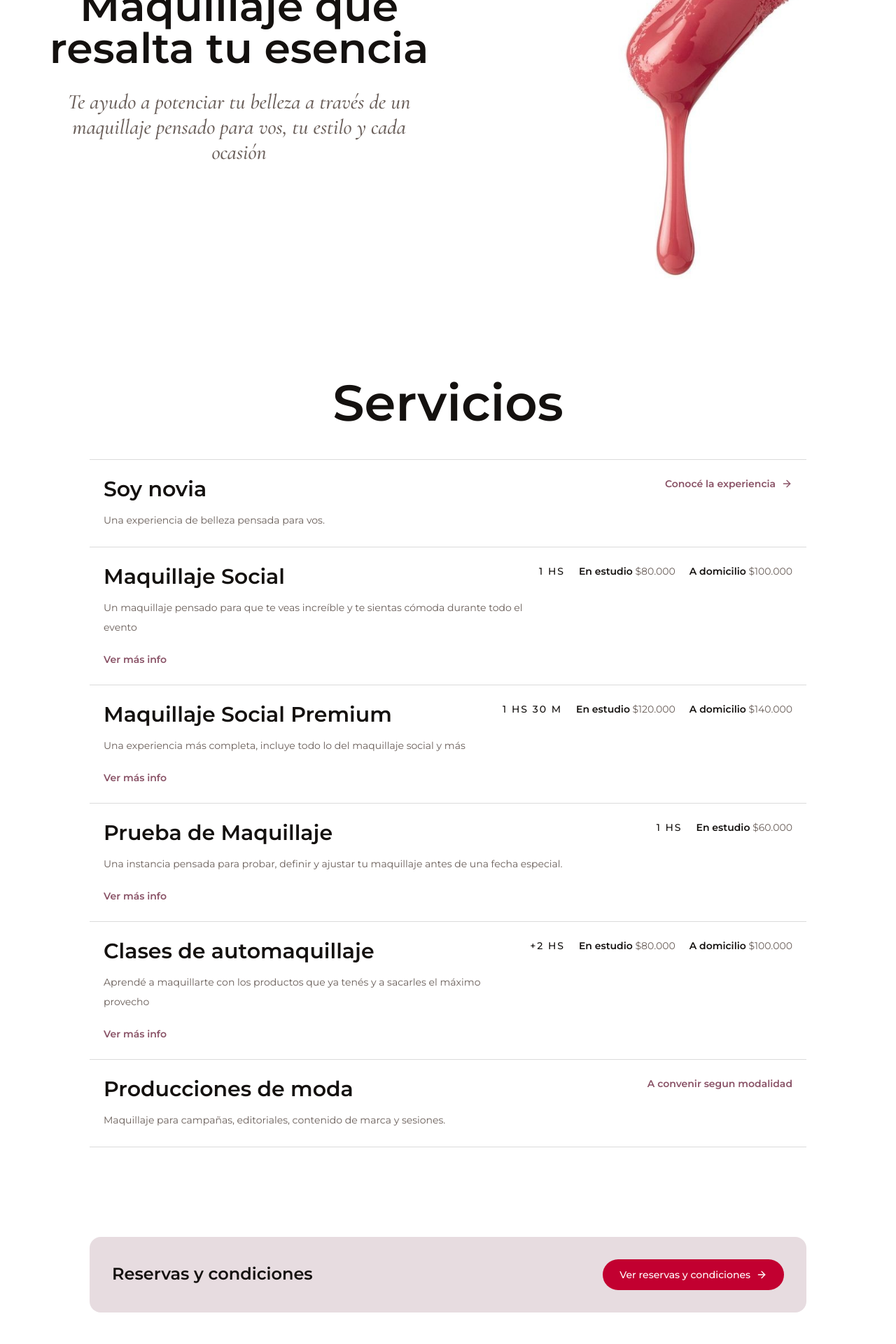
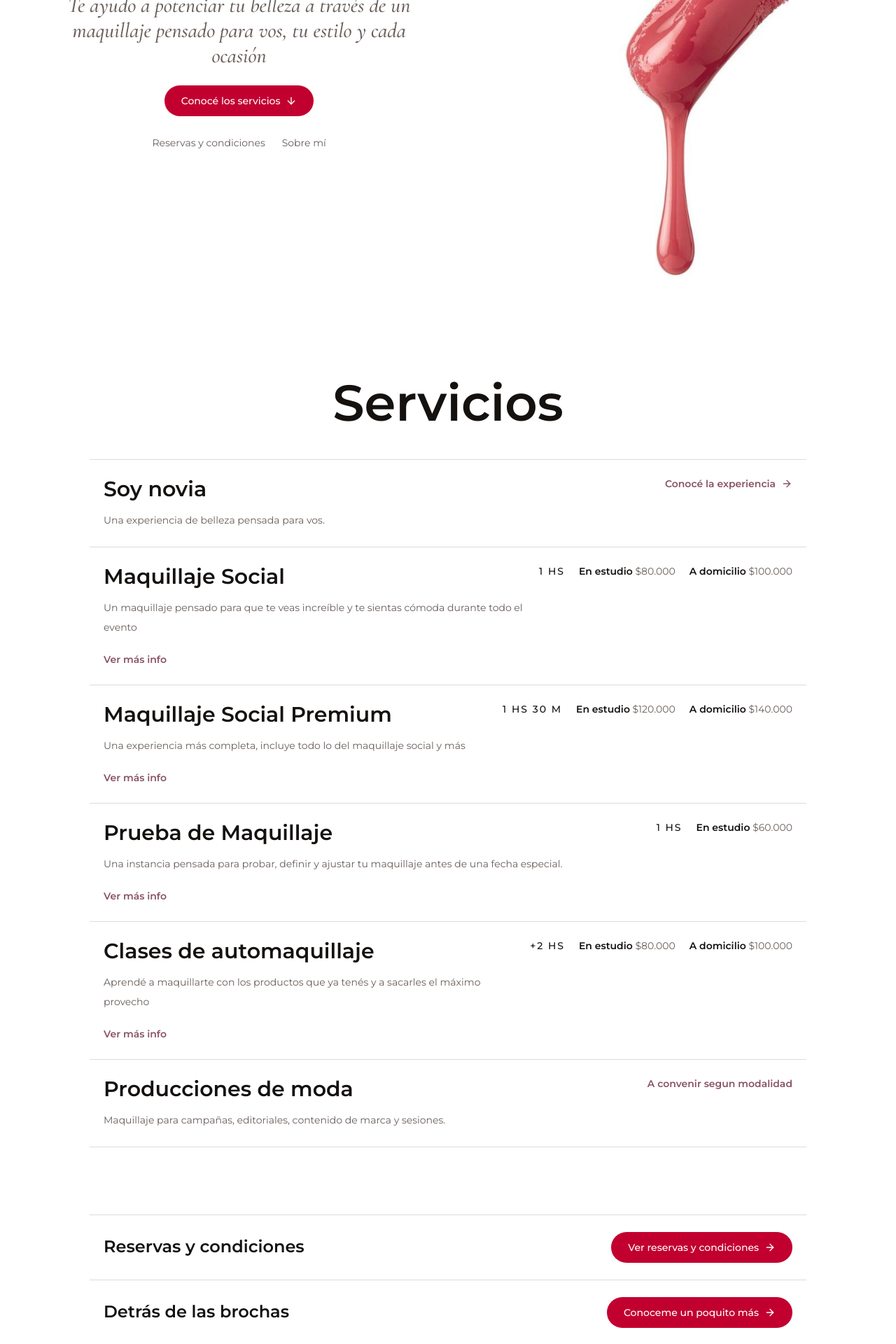
Before and after one commit to MagaliAbratte/mmakeup, a Next.js app: page / in a window 1280 px wide. Shown: the part 860-2780 px from the top of the page at 70% size. Built offline with nearby package versions, Linux system fonts and the light colour scheme.

Commit message:
ajustes ui

```diff
--- a/components/sections/behind-the-brushes-preview.tsx
+++ b/components/sections/behind-the-brushes-preview.tsx
@@ -1,24 +1,16 @@
 import Link from "next/link";
 import { ArrowRight } from "lucide-react";
 
-import { Button } from "@/components/ui/button";
 import { behindTheBrushesContent as content } from "@/content/behind-the-brushes";
 
 export function BehindTheBrushesPreview() {
   return (
-    <section aria-labelledby="behind-the-brushes-preview-title" className="bg-white py-3 sm:py-16">
+    <section aria-labelledby="behind-the-brushes-preview-title" className="bg-white pb-3 sm:pb-8">
       <div className="container">
-        <div className="mx-auto grid max-w-5xl gap-5 rounded-2xl bg-bridal-rose/20 p-6 sm:grid-cols-[minmax(0,1fr)_auto] sm:items-center sm:p-8">
-          <div>
-            <h2 id="behind-the-brushes-preview-title" className="text-2xl font-semibold">{content.title}</h2>
-          </div>
-            <Button asChild className="h-auto min-h-[44px] whitespace-normal rounded-full px-6 text-center">
-              <Link href="/detras-de-las-brochas">
-                {content.previewLabel}
-                <ArrowRight className="ml-2 size-4 shrink-0" aria-hidden="true" />
-              </Link>
-            </Button>
-        </div>
+        <Link href="/detras-de-las-brochas" className="group mx-auto flex max-w-5xl flex-wrap items-center justify-between gap-4 border-b border-border py-6 transition-all duration-500 hover:bg-muted/35 sm:px-5 sm:hover:px-7">
+          <h2 id="behind-the-brushes-preview-title" className="text-2xl font-semibold">{content.title}</h2>
+          <span className="inline-flex min-h-[44px] items-center rounded-full bg-primary px-6 text-sm font-medium text-primary-foreground transition-colors group-hover:bg-primary/90">{content.previewLabel}<ArrowRight className="ml-2 size-4 shrink-0" aria-hidden="true" /></span>
+        </Link>
       </div>
     </section>
   );
--- a/components/sections/booking-preview.tsx
+++ b/components/sections/booking-preview.tsx
@@ -1,21 +1,14 @@
 import Link from "next/link";
 import { ArrowRight } from "lucide-react";
 
-import { Button } from "@/components/ui/button";
-
 export function BookingPreview({ title }: { title: string }) {
   return (
-    <section id="reservas" aria-labelledby="booking-preview-title" className="bg-white py-3 sm:py-16">
+    <section id="reservas" aria-labelledby="booking-preview-title" className="bg-white pt-3 sm:pt-8">
       <div className="container">
-        <div className="mx-auto grid max-w-5xl gap-5 rounded-2xl bg-bridal-rose/20 p-6 sm:grid-cols-[minmax(0,1fr)_auto] sm:items-center sm:p-8">
+        <Link href="/reservas" className="group mx-auto flex max-w-5xl flex-wrap items-center justify-between gap-4 border-y border-border py-6 transition-all duration-500 hover:bg-muted/35 sm:px-5 sm:hover:px-7">
           <h2 id="booking-preview-title" className="text-2xl font-semibold">{title}</h2>
-            <Button asChild className="h-auto min-h-[44px] whitespace-normal rounded-full px-6 text-center">
-              <Link href="/reservas">
-                Ver reservas y condiciones
-                <ArrowRight className="ml-2 size-4 shrink-0" aria-hidden="true" />
-              </Link>
-            </Button>
-        </div>
+          <span className="inline-flex min-h-[44px] items-center rounded-full bg-primary px-6 text-sm font-medium text-primary-foreground transition-colors group-hover:bg-primary/90">Ver reservas y condiciones<ArrowRight className="ml-2 size-4 shrink-0" aria-hidden="true" /></span>
+        </Link>
       </div>
     </section>
   );
--- a/components/sections/intro-section.tsx
+++ b/components/sections/intro-section.tsx
@@ -1,18 +1,25 @@
 import Image from "next/image";
+import Link from "next/link";
+import { ArrowDown } from "lucide-react";
 
 import editorialImage from "@/app/assets/grafica2.jpeg";
+import { Button } from "@/components/ui/button";
 
 export function IntroSection() {
   return (
     <section className="overflow-hidden bg-white pb-4 pt-2 sm:pb-14">
       <div className="grid items-center gap-3 pl-4 sm:gap-5 md:grid-cols-[minmax(0,1fr)_minmax(360px,46vw)] md:gap-12 md:pl-[max(2rem,calc((100vw-1200px)/2))]">
         <div className="mx-auto max-w-2xl pr-4 text-center md:mx-0 md:pr-0">
-          <h2 className="text-balance text-4xl font-semibold leading-[1.02] tracking-normal text-foreground sm:text-6xl">
-            Maquillaje que resalta tu esencia
-          </h2>
-          <p className="editorial-italic mx-auto mt-7 max-w-xl px-3 text-2xl font-medium leading-snug text-muted-foreground sm:text-3xl">
+          <p className="editorial-italic mx-auto max-w-xl px-3 text-2xl font-medium leading-snug text-muted-foreground sm:text-3xl">
             Te ayudo a potenciar tu belleza a través de un maquillaje pensado para vos, tu estilo y cada ocasión
           </p>
+          <Button asChild className="mt-6 h-auto min-h-[44px] max-w-full whitespace-normal rounded-full px-6">
+            <a href="#servicios">Conocé los servicios<ArrowDown className="ml-2 size-4 shrink-0" aria-hidden="true" /></a>
+          </Button>
+          <nav aria-label="Accesos rápidos" className="mt-4 flex flex-wrap justify-center gap-x-6 gap-y-1 text-sm text-muted-foreground">
+            <Link href="/reservas" className="inline-flex min-h-[44px] items-center hover:text-primary">Reservas y condiciones</Link>
+            <Link href="/detras-de-las-brochas" className="inline-flex min-h-[44px] items-center hover:text-primary">Sobre mí</Link>
+          </nav>
         </div>
 
         <div className="relative flex justify-end overflow-visible">
```
